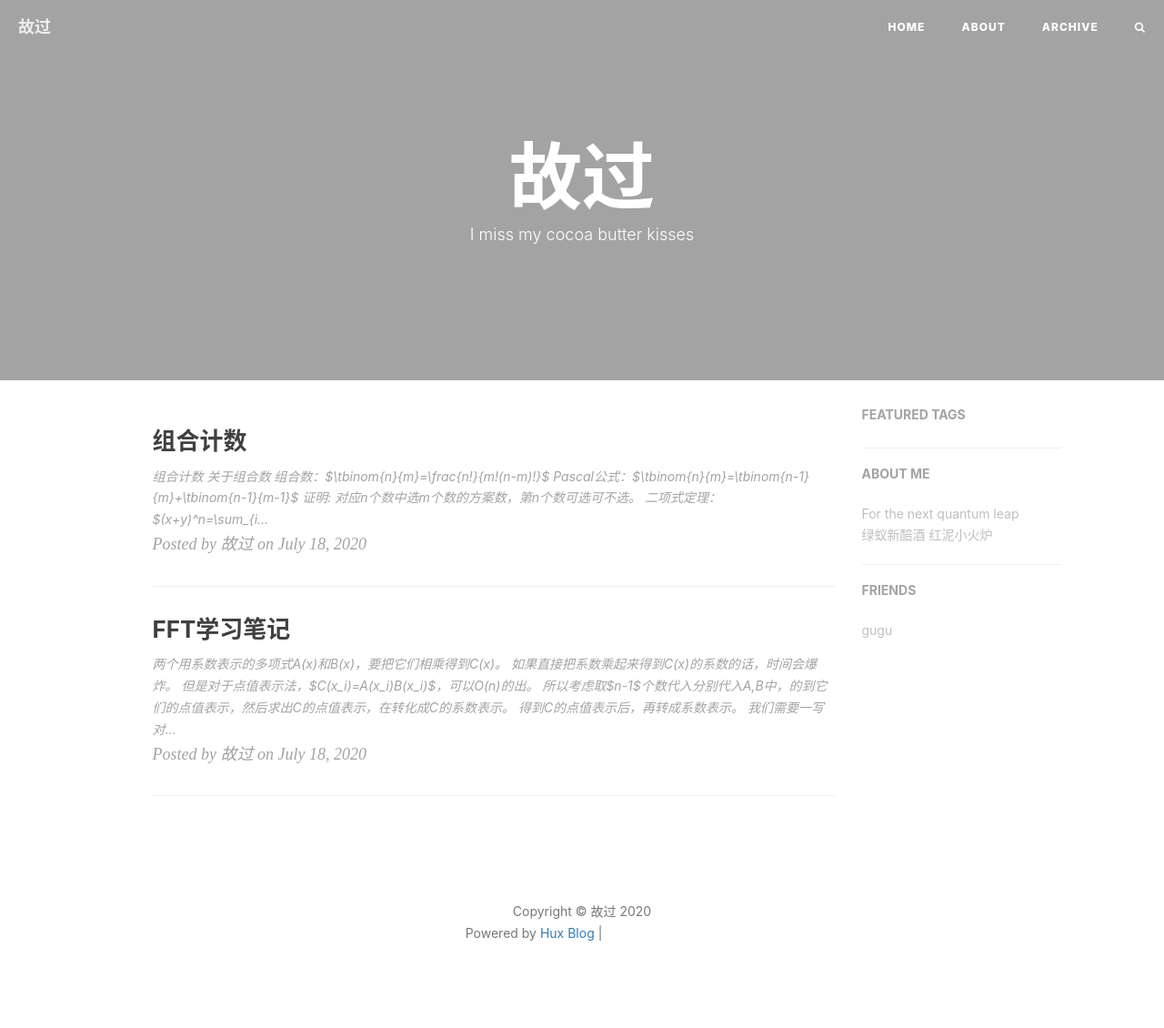
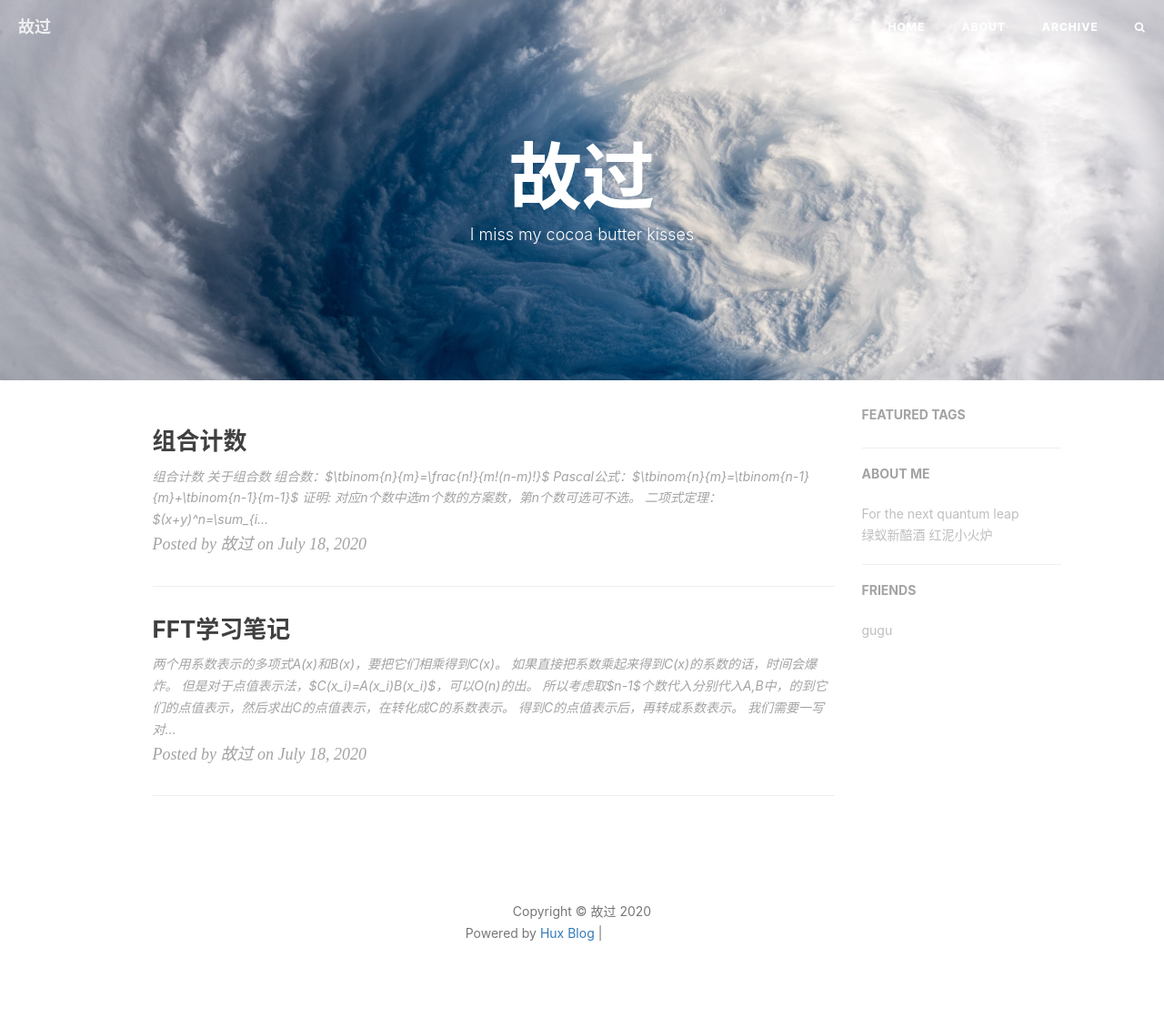
Before and after one commit to dsakhdkas/dsakhdkas.github.io, a Jekyll site: the page built from index.html, in a window 1280 px wide. Shown: the whole page at 91% size. Built offline with Jekyll 4.4.1, drawn with Linux system fonts in a browser that asks for light colours; nearby versions of some CDN libraries; the list of posts is cut into pages by our own code; comment, search, counter and statistics services are not loaded; grey boxes are pictures that could not be loaded.

Commit message:
Update _config.yml

```diff
--- a/_config.yml
+++ b/_config.yml
@@ -1,7 +1,7 @@
 # Site settings
 title: 故过
 SEOTitle: 故过的博客
-header-img:
+header-img: img/home.jpg
 email:
 description: ""
 keyword: "I miss my cocoa butter kisses"
```
